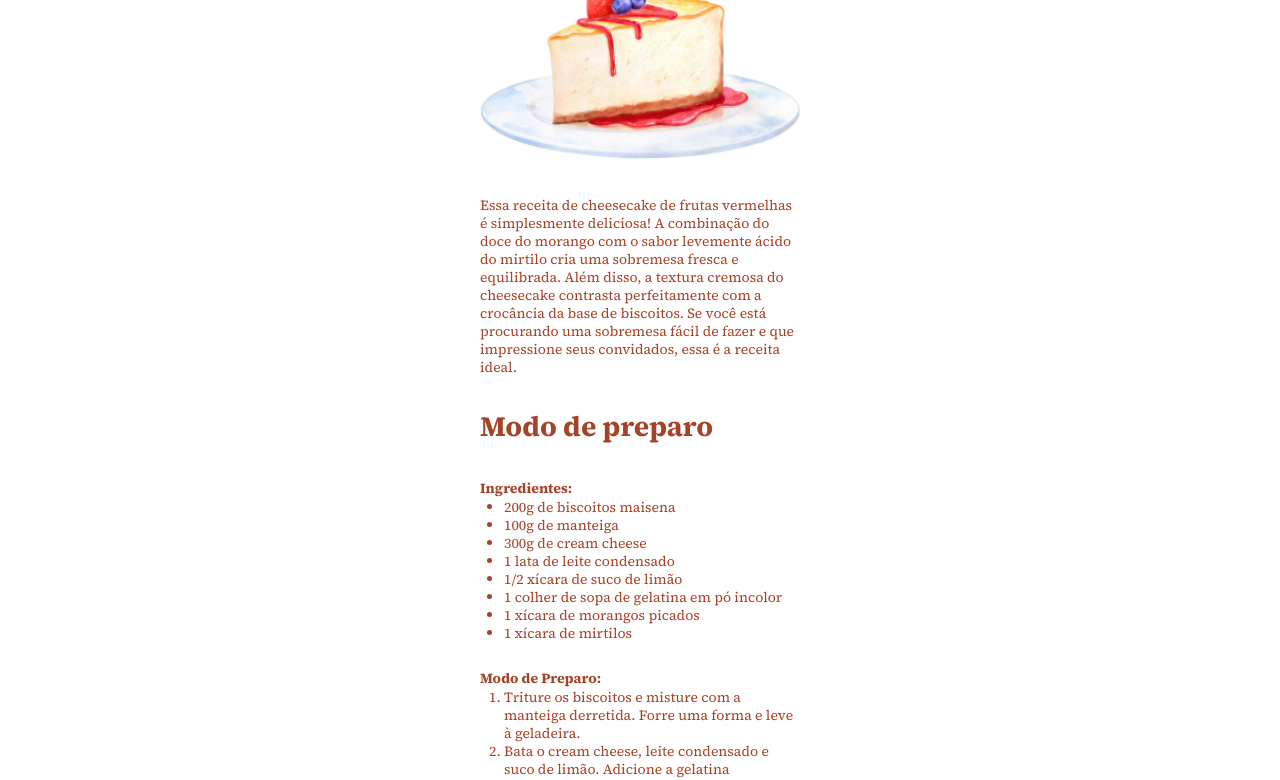
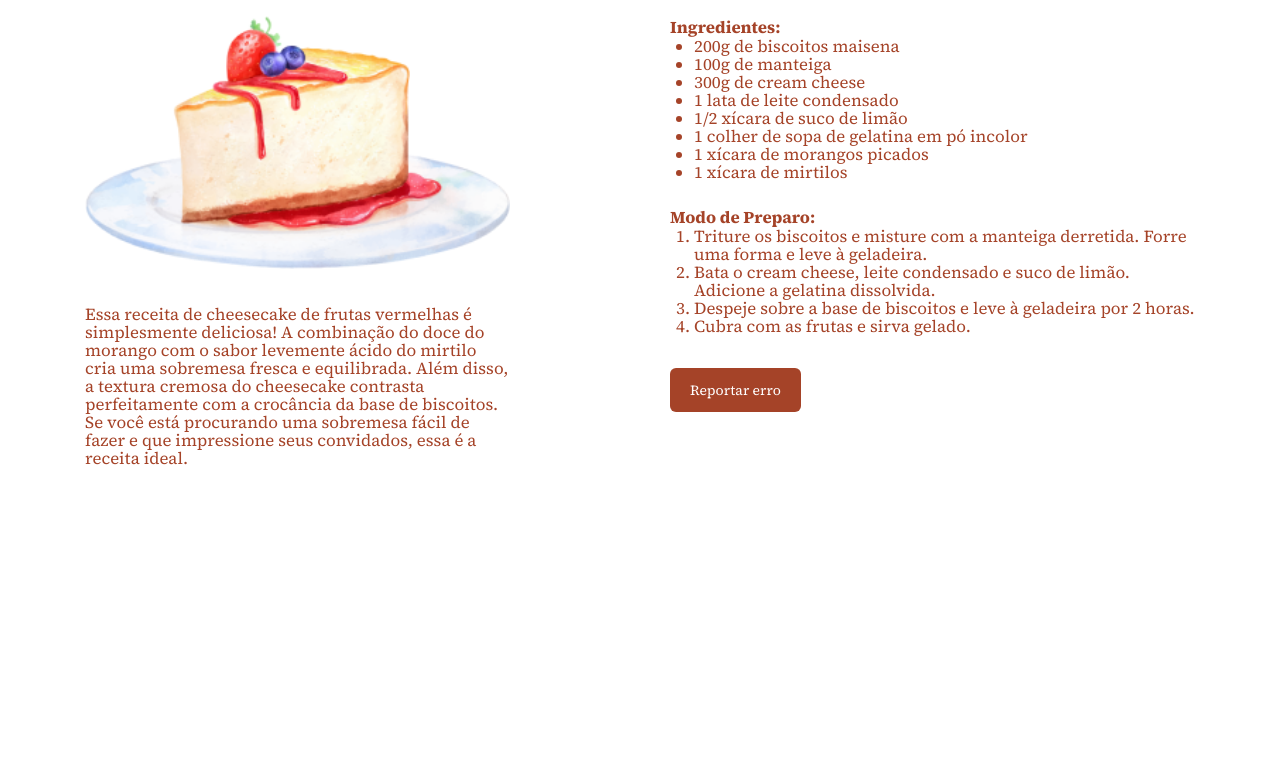
Before and after one commit to gustavonunesbispo/responsive-project-2, a plain HTML site: page index.html in a window 1280 px wide. Shown: the part 155-935 px from the top of the page. After the commit the page ends 800 px from the top, so only its background shows below. Drawn offline with Linux system fonts and the light colour scheme.

Commit message:
set responsiveness for the page

```diff
--- a/style.css
+++ b/style.css
@@ -34,8 +34,9 @@ img {
 }
 
 h1, h2{
-font-size: 2.8rem;
-line-height: 3.6rem;
+
+font-size: clamp(2.8rem, 2vw + 1rem, 4rem);
+line-height: clamp(3.6rem, 2vw +1, 5rem);
 }
 
 h2 {
@@ -43,8 +44,8 @@ h2 {
 }
 
 p, li, strong {
-  font-size: 1.4rem;
-  line-height: 1.8rem;
+  font-size: clamp(1.4rem, 1vw + 0.4rem, 2rem);
+  line-height:  clamp(1.8rem, 1vw + 0.4rem, 2rem);
 }
 
 button {
@@ -64,3 +65,35 @@ ul, ol {
 ul {
   margin-bottom: 2.4rem;
 }
+
+@media (min-width: 1120px) {
+  main {
+    flex-direction: row;
+    max-width: fit-content;
+    gap:16rem;
+    padding: 9rem 6rem;
+  }
+  .recipe {
+    max-width: 42.5rem;
+  }
+  .ingredients {
+    max-width: 52.5rem;
+  }
+
+  /* h1,h2 {
+    font-size: 4rem;
+    line-height: 5rem;
+  }
+
+  p, li, strong {
+    font-size: 2rem;
+    line-height: 2.5rem;
+  } */
+
+  button {
+    padding: 1rem 2rem;
+    font-size: 1.4rem;
+    line-height: 2.4rem;
+  }
+
+}
```
